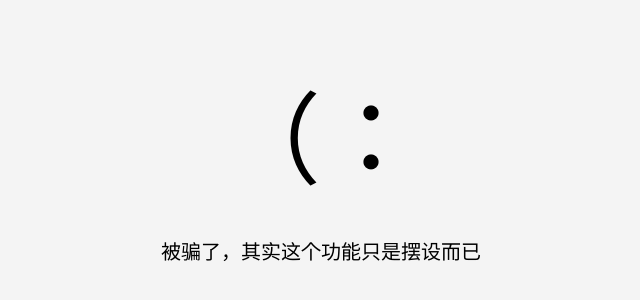
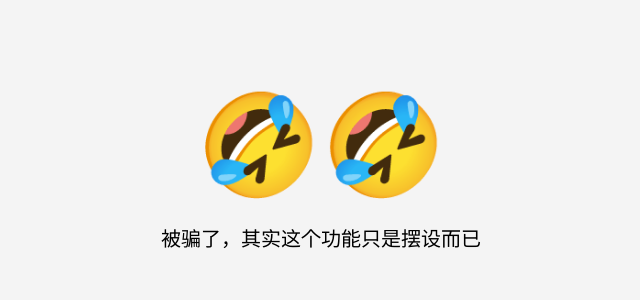
Before and after one commit to ADMIN1000088/-, a plain HTML site: page 登录.html in a window 1280 px wide. Shown: the part 222-522 px from the top of the page, without its empty margins (319-959 px from the left). Drawn offline with Linux system fonts and the light colour scheme.

Commit message:
Update 登录.html
优化网页

```diff
--- a/登录.html
+++ b/登录.html
@@ -29,7 +29,7 @@
 </head>
 
 <body>
-    <span class="emoji">：）</span>
+    <span class="emoji">🤣🤣</span>
     <p>被骗了，其实这个功能只是摆设而已</p>
 </body>
 
```
